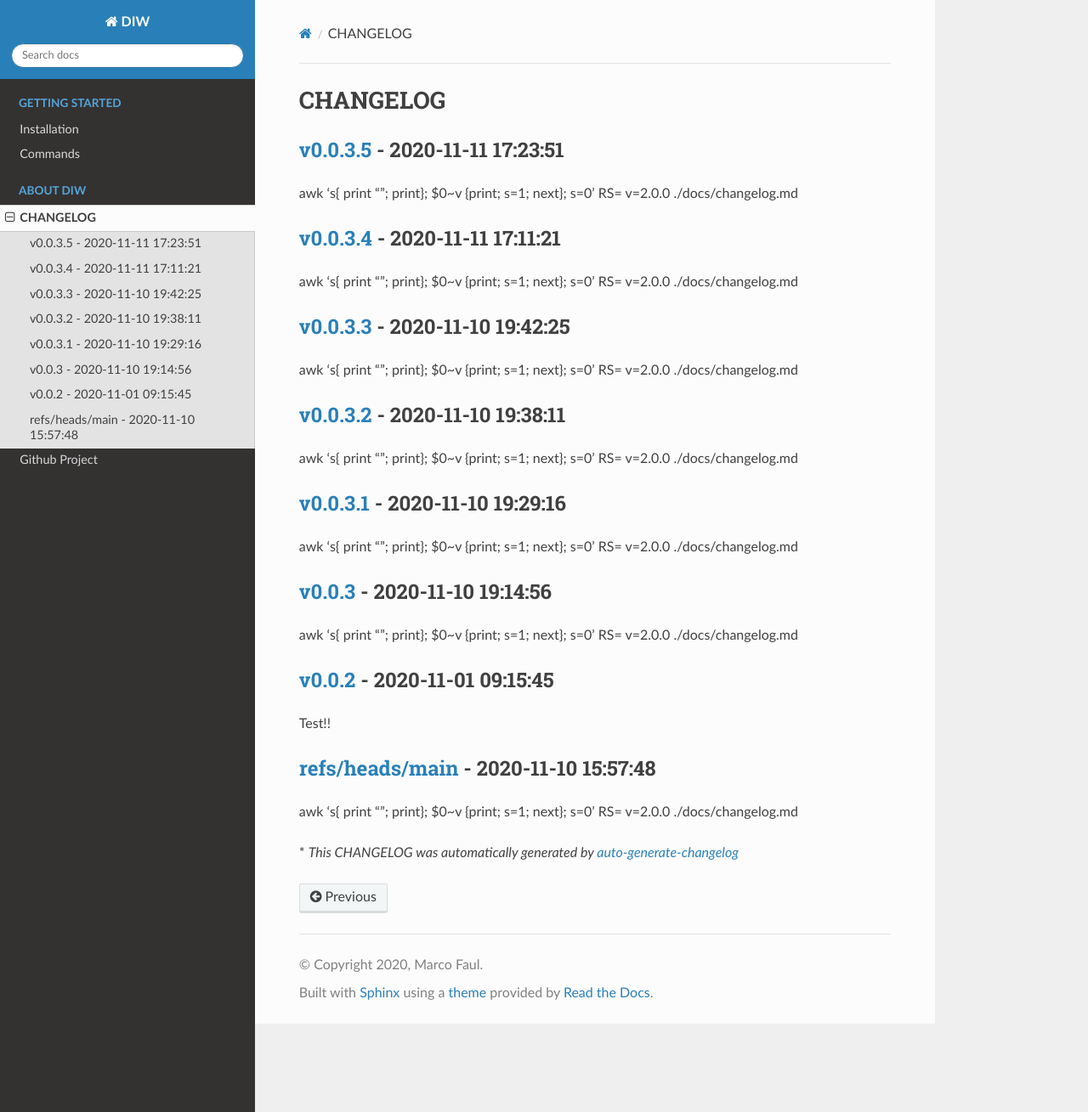
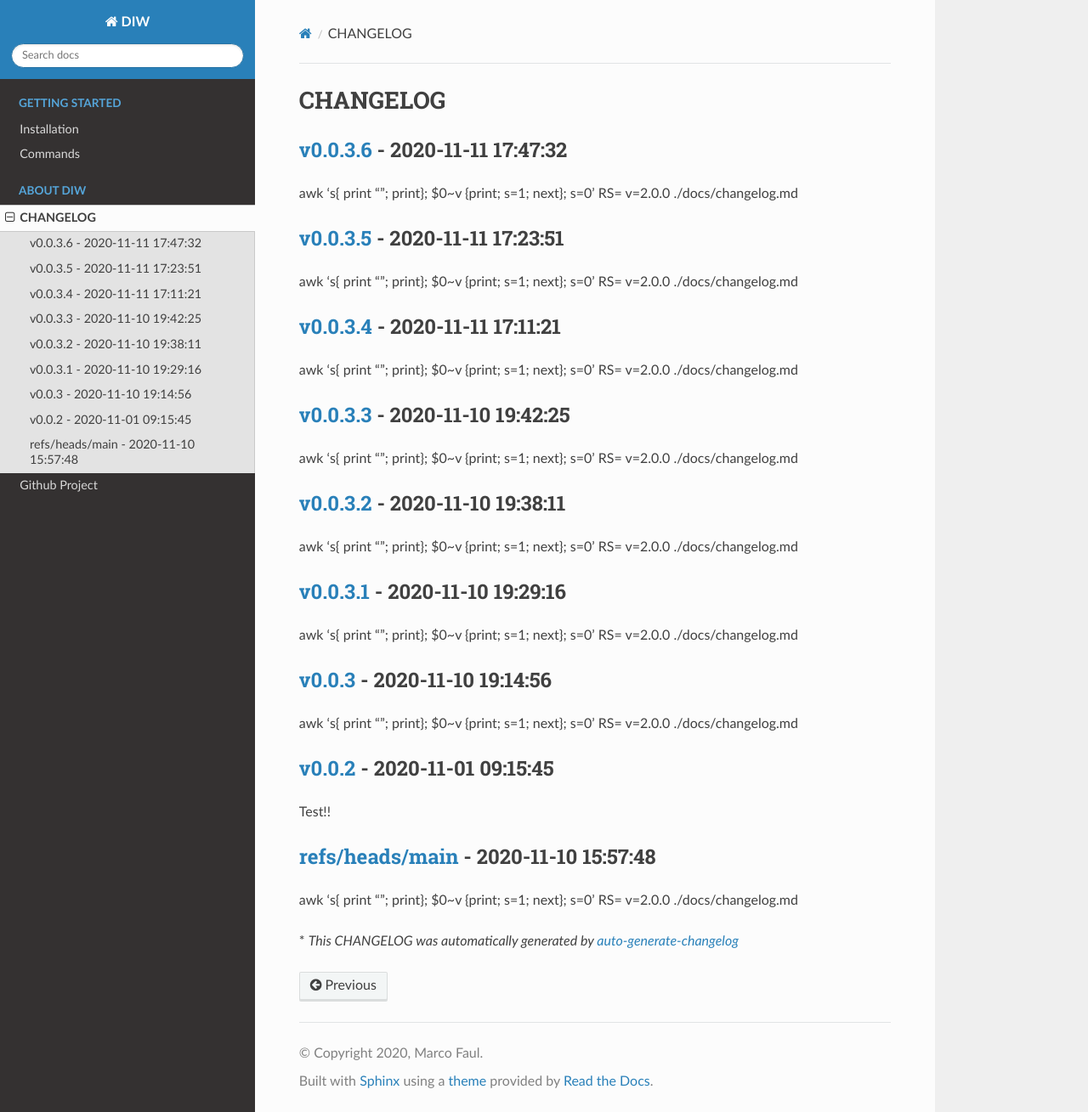
Before and after one commit to MarcoFaul/diw, a Sphinx documentation site: the page built from docs/changelog.md, in a window 1280 px wide and 1309 px high. Shown: the whole window at 85% size. Built offline with Sphinx 7.4.7 and the Read the Docs theme 2.0.0, drawn with Linux system fonts in a browser that asks for light colours; pages that are not in the unit, such as notebooks, are missing from menus.

Commit message:
docs(CHANGELOG): update release notes

```diff
--- a/docs/changelog.md
+++ b/docs/changelog.md
@@ -1,4 +1,8 @@
 # CHANGELOG
+
+## [v0.0.3.6](https://github.com/MarcoFaul/diw/releases/tag/v0.0.3.6) - 2020-11-11 17:47:32
+
+awk 's{ print ""; print}; $0~v {print; s=1; next}; s=0' RS= v=2.0.0 ./docs/changelog.md
 
 ## [v0.0.3.5](https://github.com/MarcoFaul/diw/releases/tag/v0.0.3.5) - 2020-11-11 17:23:51
 
```
